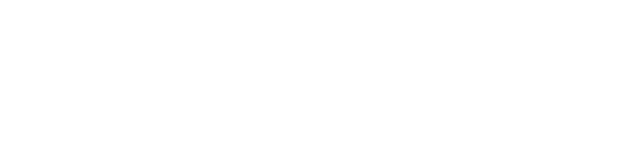
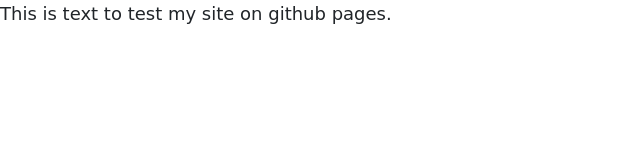
Before and after one commit to jenessawhite/balisite, a plain HTML site: page index.html in a window 1280 px wide. Shown: the whole page, without its empty margins (0-640 px from the left). Drawn offline with nearby package versions, Linux system fonts and the light colour scheme; a web font is replaced by a local one.

Commit message:
testing index.html text for github pages

```diff
--- a/index.html
+++ b/index.html
@@ -12,7 +12,7 @@
 </head>
 <body>
 
-
+This is text to test my site on github pages.
 
 
 
```
Also changed, not shown: assets/bliss-hotel.jpeg (renamed from assets/Bliss-Surfer-Hotel-photos-Exterior.jpeg), assets/jimbaran_getty_hadi_zaher.jpg (renamed from assets/jimbaran_beach_sunset_getty_hadi_zaher.jpg).
